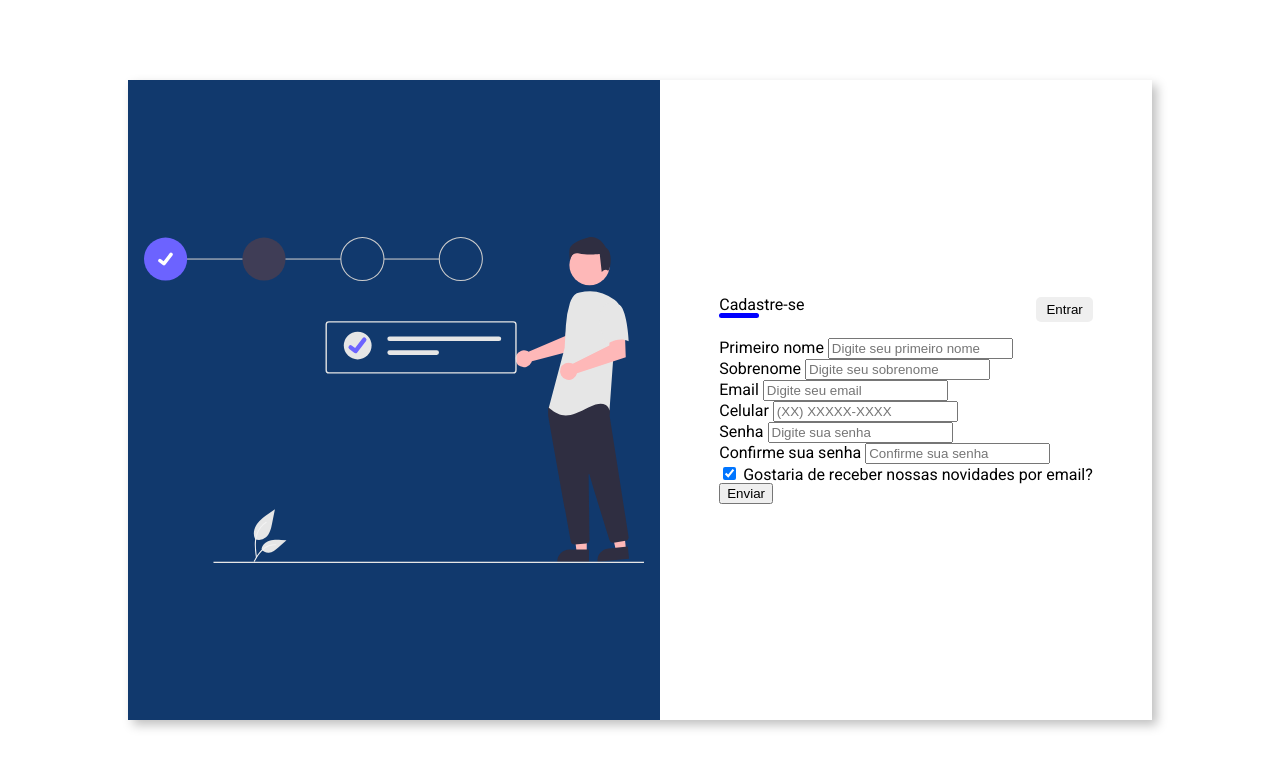
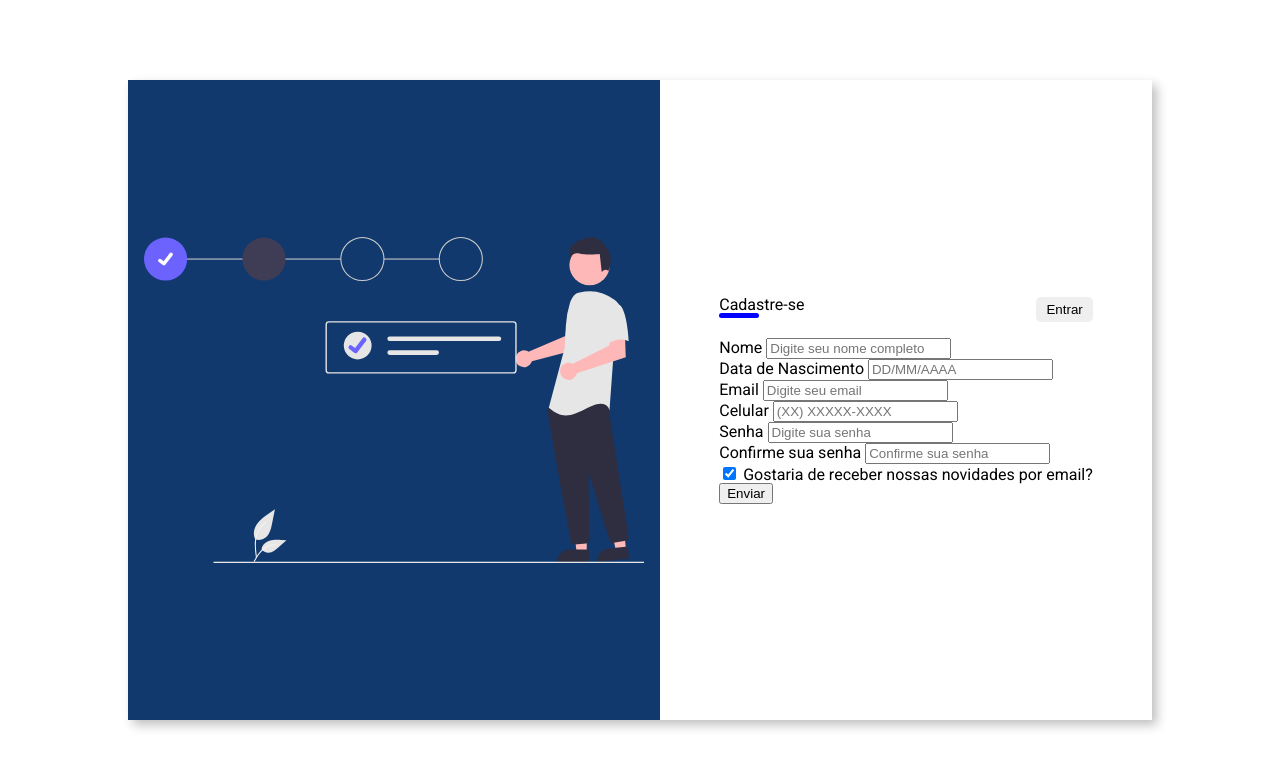
Before and after one commit to jobemcamera/responsive-registration-form, a plain HTML site: page index.html in a window 1280 px wide. Drawn offline with Linux system fonts and the light colour scheme.

Commit message:
configurado o input de data

```diff
--- a/index.html
+++ b/index.html
@@ -31,16 +31,16 @@
 
                 <div class="input-group">
                     <div class="input-box">
-                        <label for="firstname">Primeiro nome</label>
-                        <input type="text" id="firstname" placeholder="Digite seu primeiro nome" required>
+                        <label for="fullname">Nome</label>
+                        <input type="text" id="fullname" placeholder="Digite seu nome completo" required>
                     </div>
                     <div class="input-box">
-                        <label for="lastname">Sobrenome</label>
-                        <input type="text" id="lastename" placeholder="Digite seu sobrenome" required>
+                        <label for="birth">Data de Nascimento</label>
+                        <input type="text" id="birth" placeholder="DD/MM/AAAA" onfocus="(this.type='date')" onblur="(this.type='text')" required>
                     </div>
                     <div class="input-box">
                         <label for="email">Email</label>
-                        <input type="email" id="firstname" placeholder="Digite seu email" required>
+                        <input type="email" id="email" placeholder="Digite seu email" required>
                     </div>
                     <div class="input-box">
                         <label for="number">Celular</label>
```
